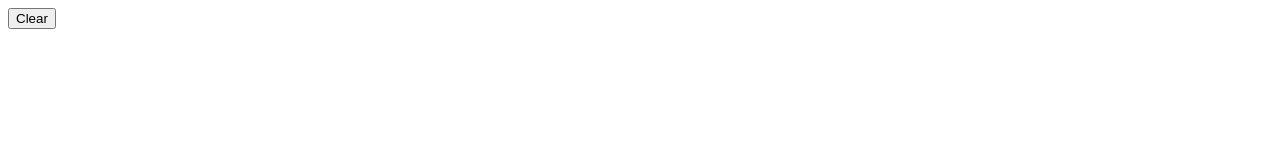
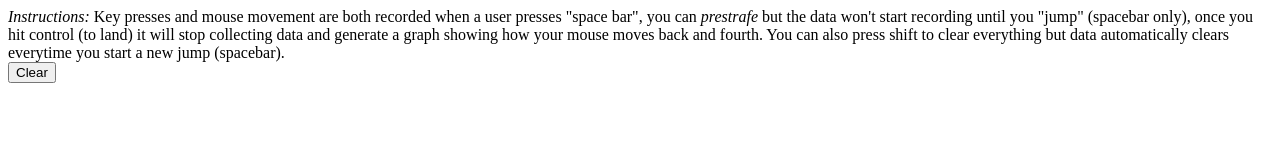
Before and after one commit to APet74/a-d-overlap, a website: page index.html in a window 1280 px wide. Drawn offline with nearby package versions, Linux system fonts and the light colour scheme.

Commit message:
1 file modified

```diff
--- a/index.html
+++ b/index.html
@@ -9,6 +9,9 @@
     ></script>
   </head>
   <body>
+    <div class="instructions">
+      <em>Instructions:</em>
+      <span> Key presses and mouse movement are both recorded when a user presses "space bar", you can <em>prestrafe</em> but the data won't start recording until you "jump" (spacebar only), once you hit control (to land) it will stop collecting data and generate a graph showing how your mouse moves back and fourth. You can also press shift to clear everything but data automatically clears everytime you start a new jump (spacebar).</span>
     <div id="info"></div>
     <button onclick="clearFnc()">Clear</button>
     <div id="app"></div>
```
